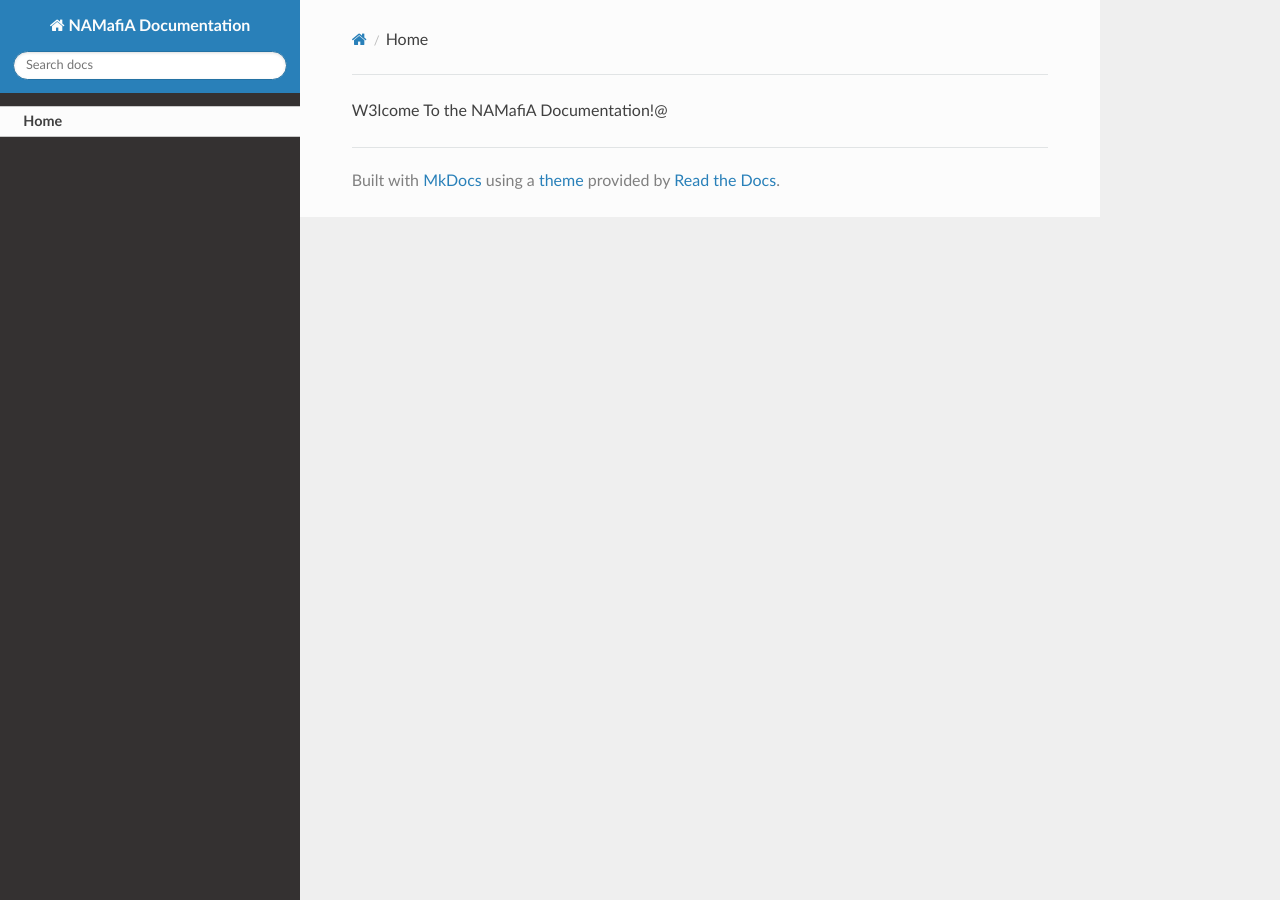
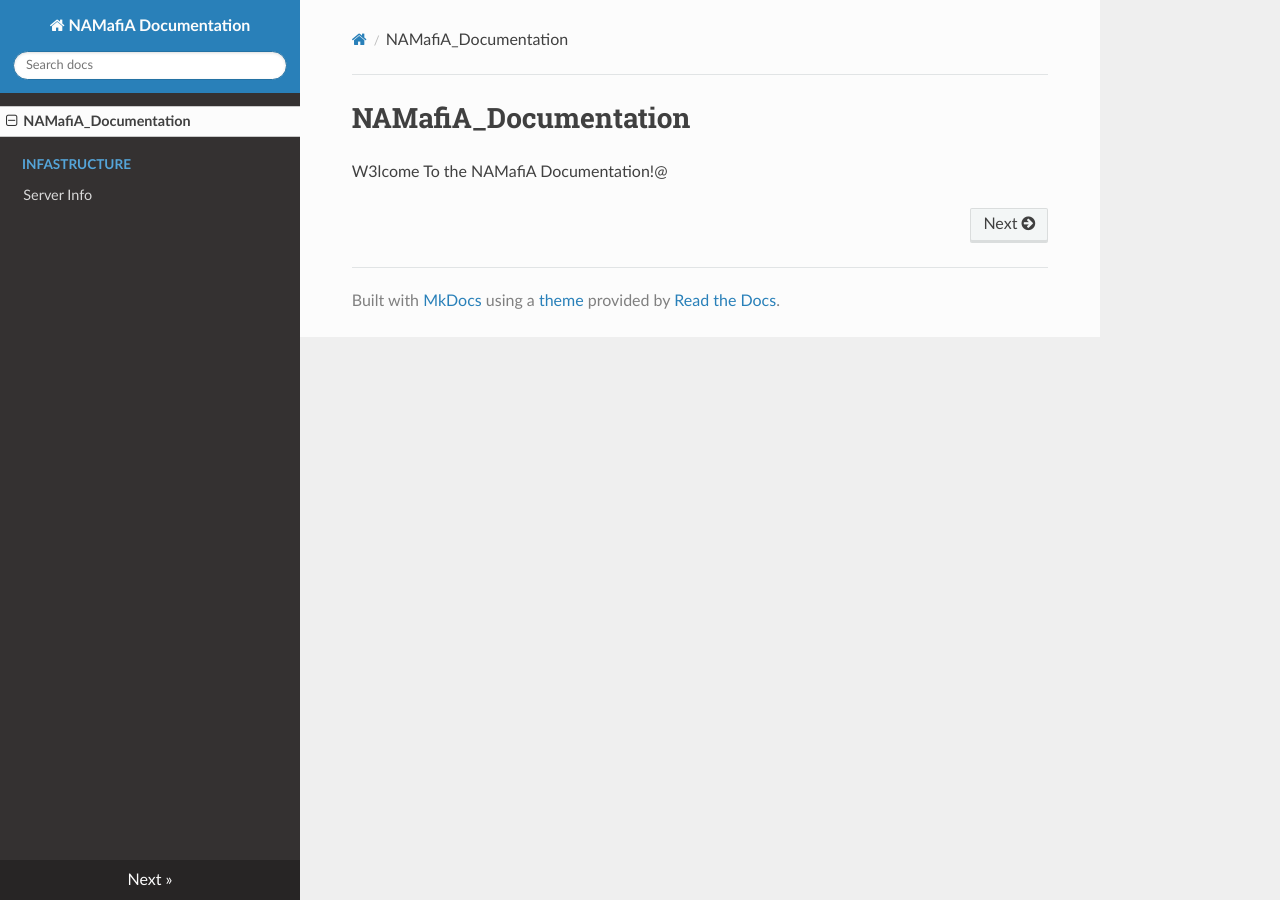
Before and after one commit to Roragok/NAMafiA-Documentation, an MkDocs documentation site: the page built from docs/index.md, in a window 1280 px wide. Built offline with MkDocs 1.6.1, drawn with Linux system fonts in a browser that asks for light colours; nearby versions of some CDN libraries.

Commit message:
Add Infastructure

```diff
--- a/docs/index.md
+++ b/docs/index.md
@@ -1 +1,3 @@
+# NAMafiA_Documentation
+
 W3lcome To the NAMafiA Documentation!@
```
Also changed, not shown: docs/Infastructure/Server Info.md (added).
